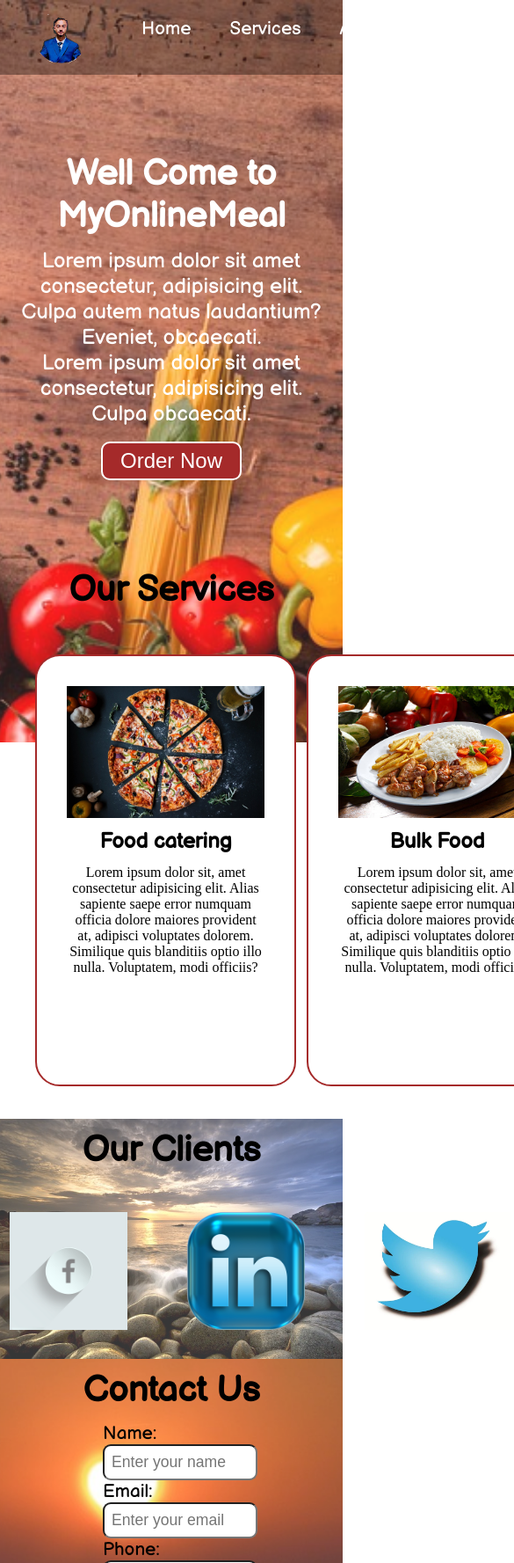
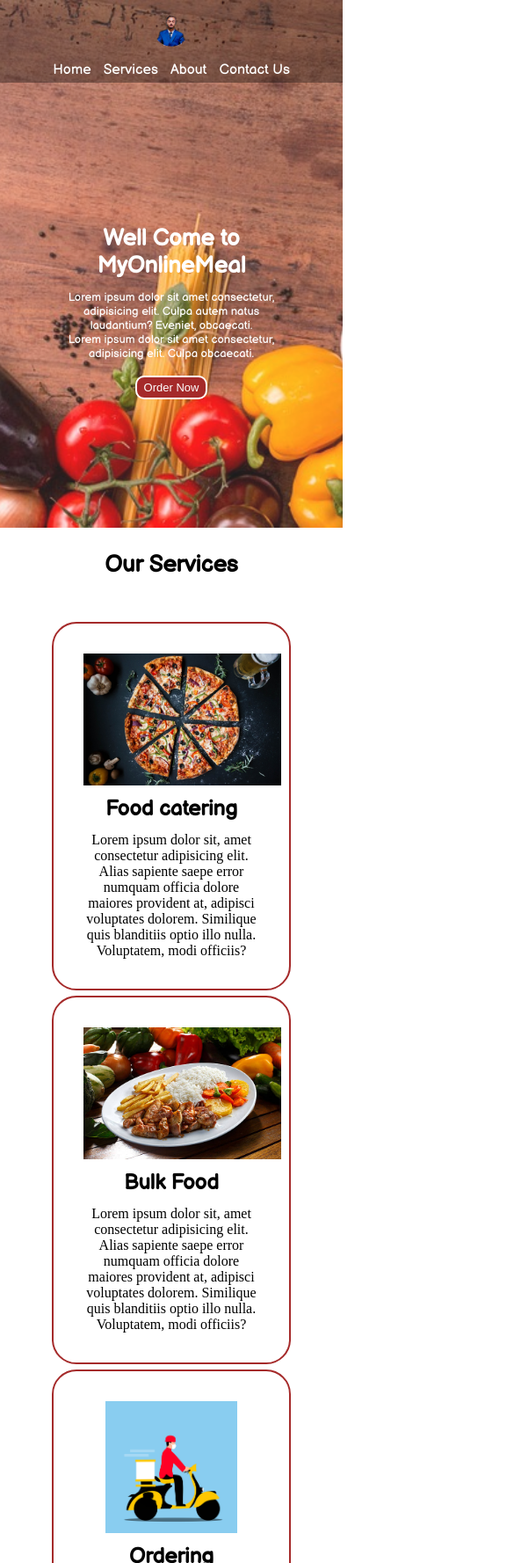
Before and after one commit to abdul-rehman07/Food-Services, a plain HTML site: page index.html in a window 390 px wide. Shown: the top 1777 px of the page at 88% size, 585 px wide, since content can reach past the window. Drawn offline with Linux system fonts and the light colour scheme.

Commit message:
media query for phone

```diff
--- /dev/null
+++ b/css/phone.css
@@ -0,0 +1,40 @@
+#navbar {
+    flex-direction: column;
+}
+
+#navbar ul li a {
+    font-size: 1rem;
+    padding: 0px 7px;
+    padding-bottom: 10px;
+}
+
+
+#home {
+    height: 510px;
+    padding: 3px 68px;
+}
+
+#home::before {
+    height: 480px;
+}
+
+#home p {
+    font-size: 13px;
+}
+
+#services {
+    flex-direction: column;
+}
+
+
+.h-primary {
+    font-size: 26px;
+}
+
+#clients {
+    overflow: hidden;
+}
+.btn{
+    font-size: 13px;
+    padding: 4px 8px;
+}
--- a/css/style.css
+++ b/css/style.css
@@ -15,7 +15,7 @@
 }
 
 #logo img {
-    height: 59px;
+    height: 40px;
     margin: 3px 6px;
 }
 
@@ -59,7 +59,7 @@
     flex-direction: column;
     align-items: center;
     height: 540px;
-    padding: 3px 20px;
+    padding: 3px 200px;
     justify-content: center;
 }
 
@@ -95,10 +95,20 @@
     display: flex;
 }
 
+
+/* #services-container::before{
+    content: '';
+    background: url(../img/salad-2068220_640.jpg) no-repeat center center/cover;
+    height: 529px;
+    width: 100%;
+    opacity: 0.5;
+    position: absolute;
+    z-index: -1;
+} */
 #services .box {
     border: 2px solid brown;
     padding: 34px;
-    margin: 3px 6px;
+    margin: 3px 25px;
     border-radius: 28px;
     background-color: rgb(255, 255, 255);
 }
@@ -135,7 +145,7 @@
     background: url(../img/the-beach-3266660_640.jpg) no-repeat center center/cover;
     height: 273px;
     width: 100%;
-    opacity: 0.79;
+    opacity: 0.5;
     position: absolute;
     z-index: -1;
 }
@@ -166,7 +176,7 @@
     width: 100%;
     background: url(../img/vitamin-2732432_640.jpg) no-repeat center center/cover;
     z-index: -1;
-    opacity: 0.8;
+    opacity: 0.5;
 }
 
     .h-primary {
--- a/index.html
+++ b/index.html
@@ -6,6 +6,7 @@
     <meta name="viewport" content="width=device-width, initial-scale=1.0">
     <title>Best Online Food Services | MyOnlineMeal </title>
     <link rel="stylesheet" href="css/style.css">
+    <link rel="stylesheet" media="screen and (max-width:970px)" href="css/phone.css">
     <link href="https://fonts.googleapis.com/css2?family=Balsamiq+Sans&display=swap" rel="stylesheet">
 </head>
 
@@ -28,23 +29,29 @@
         <p>Lorem ipsum dolor sit amet consectetur, adipisicing elit. Culpa obcaecati.</p>
         <button class="btn">Order Now</button>
     </section>
-    <section class="services-container">
+    <section id="services-container">
         <h1 class="h-primary center">Our Services </h1>
         <div id="services">
             <div class="box">
                 <img src="img/pizza-3007395_1280.jpg" alt="">
                 <h2 class="h-secondary center">Food catering</h2>
-                <p class="center">Lorem ipsum dolor sit, amet consectetur adipisicing elit. Alias sapiente saepe error numquam officia dolore maiores provident at, adipisci voluptates dolorem. Similique quis blanditiis optio illo nulla. Voluptatem, modi officiis?</p>
+                <p class="center">Lorem ipsum dolor sit, amet consectetur adipisicing elit. Alias sapiente saepe error
+                    numquam officia dolore maiores provident at, adipisci voluptates dolorem. Similique quis blanditiis
+                    optio illo nulla. Voluptatem, modi officiis?</p>
             </div>
             <div class="box">
                 <img src="img/istockphoto-518244098-612x612.jpg" alt="">
                 <h2 class="h-secondary center">Bulk Food</h2>
-                <p class="center">Lorem ipsum dolor sit, amet consectetur adipisicing elit. Alias sapiente saepe error numquam officia dolore maiores provident at, adipisci voluptates dolorem. Similique quis blanditiis optio illo nulla. Voluptatem, modi officiis?</p>
+                <p class="center">Lorem ipsum dolor sit, amet consectetur adipisicing elit. Alias sapiente saepe error
+                    numquam officia dolore maiores provident at, adipisci voluptates dolorem. Similique quis blanditiis
+                    optio illo nulla. Voluptatem, modi officiis?</p>
             </div>
             <div class="box">
                 <img src="img/man-6051503_640.webp" alt="">
                 <h2 class="h-secondary center"> Ordering</h2>
-                <p class="center">Lorem ipsum dolor sit, amet consectetur adipisicing elit. Alias sapiente saepe error numquam officia dolore maiores provident at, adipisci voluptates dolorem. Similique quis blanditiis optio illo nulla. Voluptatem, modi officiis?</p>
+                <p class="center">Lorem ipsum dolor sit, amet consectetur adipisicing elit. Alias sapiente saepe error
+                    numquam officia dolore maiores provident at, adipisci voluptates dolorem. Similique quis blanditiis
+                    optio illo nulla. Voluptatem, modi officiis?</p>
             </div>
         </div>
     </section>
@@ -74,16 +81,17 @@
                     <input type="text" name="name" name="name" placeholder="Enter your name">
                 </div>
                 <div class="form-group">
-                    <label for="name">Email: </label>
-                    <input type="email" name="name" name="name" placeholder="Enter your email">
+                    <label for="email">Email: </label>
+                    <input type="email" name="email" id="email" placeholder="Enter your email">
                 </div>
                 <div class="form-group">
-                    <label for="name">Phone: </label>
-                    <input type="phone" name="name" name="name" placeholder="Enter your phone number">
+                    <label for="phone">Phone Number: </label>
+                    <input type="phone" name="phone" id="phone" placeholder="Enter your phone number">
                 </div>
                 <div class="form-group">
-                    <label for="name">Message: </label>
-                   <textarea name="message" id="message" cols="30" rows="10"></textarea>
+                    <label for="message">Message: </label>
+                    <textarea name="message" id="message" cols="30" rows="10"
+                        placeholder="Type a message..."></textarea>
                 </div>
             </form>
         </div>
```
Also changed, not shown: img/salad-2068220_640.jpg (added).
